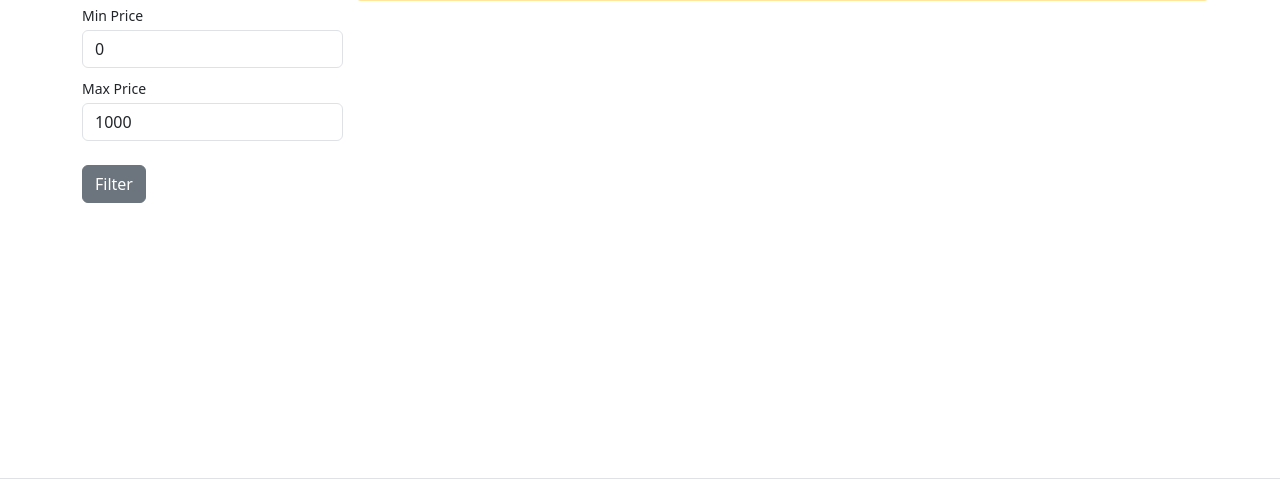
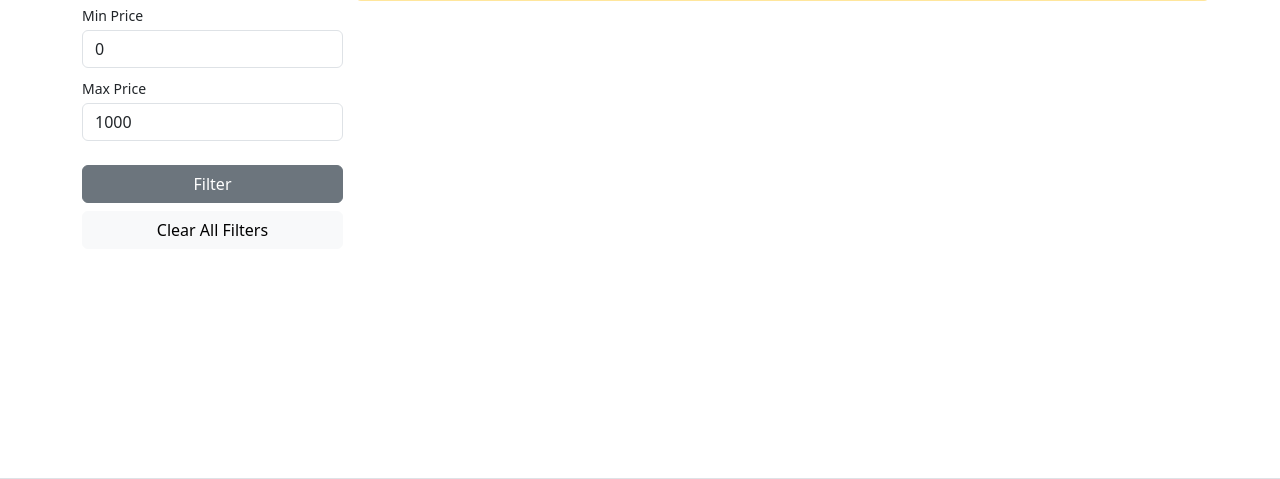
Before and after one commit to fatimasamiouiuou346-del/OnlineShop, a Django app: page / in a window 1280 px wide. Shown: the part 249-728 px from the top of the page. Run offline with Django 5.2, Linux system fonts and the light colour scheme; data that the repository does not hold is empty.

Commit message:
added clear filters button

```diff
--- a/core/templates/core/product_list.html
+++ b/core/templates/core/product_list.html
@@ -48,7 +48,8 @@
         </div>
 
         <div>
-            <button id="filterButton" class="btn btn-secondary mt-2">Filter</button>
+            <button id="filterButton" class="btn btn-secondary mt-2 w-100">Filter</button>
+            <button id="clearButton" class="btn btn-light mt-2 w-100">Clear All Filters</button>
         </div>
 
     </div>
@@ -173,5 +174,12 @@
 
     });
 
+    clearButton.addEventListener("click", function() {
+        const urlParams = new URLSearchParams(window.location.search);
+        const q = urlParams.get('q');
+        // Keep the search query but wipe the filters
+        window.location.href = window.location.pathname + (q ? '?q=' + q : '');
+    });
+
 </script>
 {% endblock %}
```
